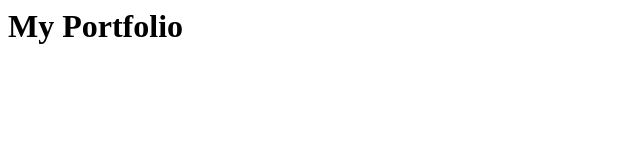
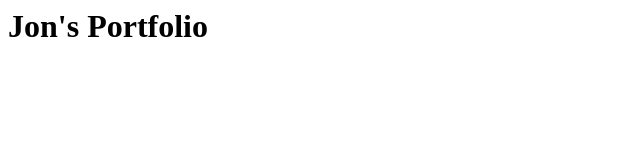
Before and after one commit to narakusdemon88/narakusdemon88.github.io, a plain HTML site: page index.html in a window 1280 px wide. Shown: the whole page, without its empty margins (0-640 px from the left). Drawn offline with Linux system fonts and the light colour scheme.

Commit message:
changed text

```diff
--- a/index.html
+++ b/index.html
@@ -1 +1 @@
-<h1>My Portfolio</h1>
+<h1>Jon's Portfolio</h1>
```
